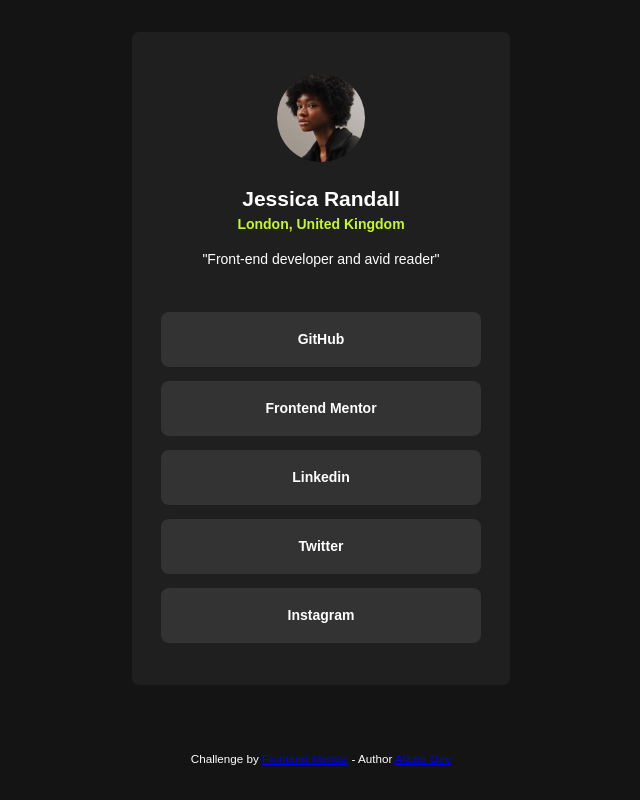
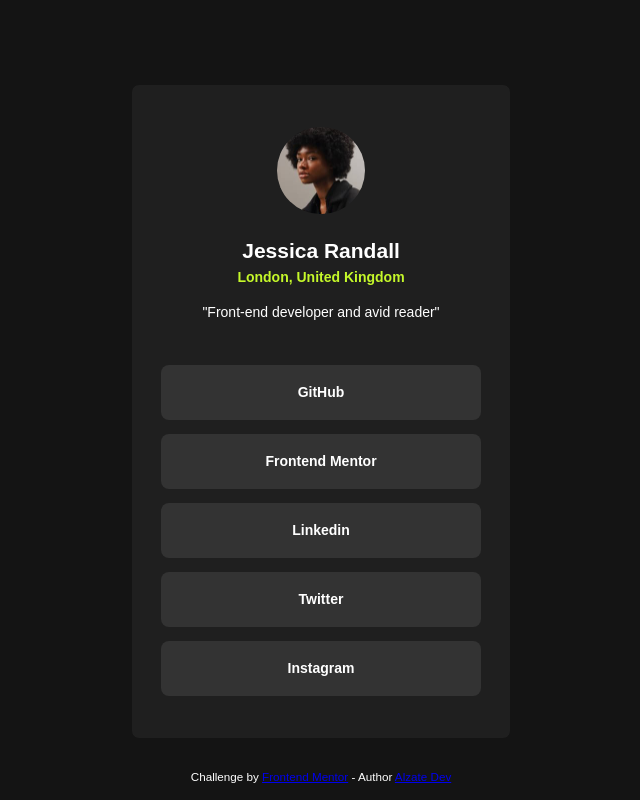
Before and after one commit to josealzate97/social-links-profile-main, a plain HTML site: page index.html in a window 1280 px wide. Shown: the whole page, without its empty margins (319-959 px from the left). Drawn offline with Linux system fonts and the light colour scheme.

Commit message:
mejora responsive > 768

```diff
--- a/assets/styles.css
+++ b/assets/styles.css
@@ -91,6 +91,7 @@ body {
     .card {
       max-width: 720px;
       padding: 1em;
+      margin-top: 2.5em
     }
 }
 
@@ -99,6 +100,7 @@ body {
     .card {
         max-width: 1440px;
         padding: 1em;
+        margin-top: 5em;
     }
 }
 
@@ -107,5 +109,6 @@ body {
     .card {
         max-width: 80%;
         padding: 1em;
+        margin-top: 3em
     }
 }
```
